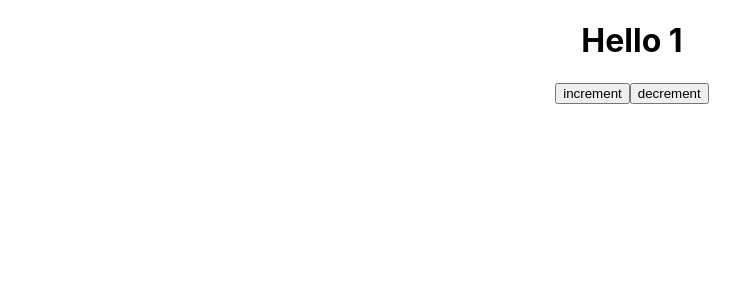
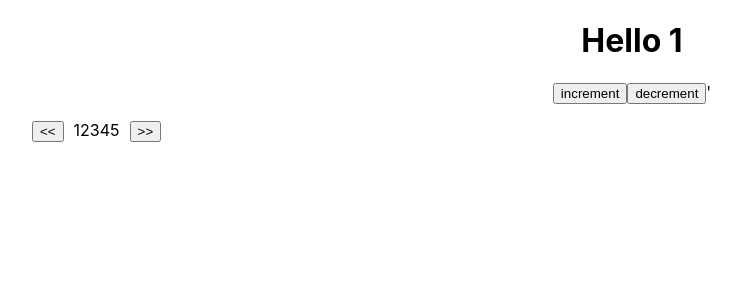
Before and after one commit to tmdgusya/ReactHookPractice, a React (Create React App) app: page / in a window 1280 px wide. Shown: the top 300 px of the page, without its empty margins (8-749 px from the left). Built offline with nearby package versions, Linux system fonts and the light colour scheme.

Commit message:
feat: PageNation 추가

```diff
--- a/src/App.js
+++ b/src/App.js
@@ -1,58 +1,54 @@
 import './App.css';
 import React, { useState } from "react";
+import styled from 'styled-components';
 
-// const App = () => {
-//
-//   const [item, setItem] = useState(1);
-//   const incrementItem = () => setItem(item + 1);
-//   const decrementItem = () => setItem(item - 1);
-//
-//   return (
-//     <div className="App">
-//       <h1>Hello {item}</h1>
-//       <button onClick={incrementItem}>increment</button>
-//       <button onClick={decrementItem}>decrement</button>
-//     </div>
-//   );
-// }
+const App = () => {
 
-class App extends React.Component {
+  const [item, setItem] = useState(1);
+  const incrementItem = () => setItem(item + 1);
+  const decrementItem = () => setItem(item - 1);
 
-    constructor(props) {
-        super(props);
-        this.state = {
-            item : 1
-        }
-    }
+  return (
+    <div className="App">
+      <h1>Hello {item}</h1>
+      <button onClick={incrementItem}>increment</button>
+      <button onClick={decrementItem}>decrement</button>'
+        <Page />
+    </div>
+  );
+}
 
-    incrementItem = () => {
-        this.setState(state => {
-            return {
-                item : this.state.item + 1
-            }
-        })
-    };
+const PageBar = styled.ul`
+    list-style: none;
+    padding-left: 30px;
+`
 
-    decrementItem = () => {
-        this.setState(state => {
-            return {
-                item : this.state.item - 1
-            }
-        })
-    };
+const PageNumber = styled.li`
+    float: left;
+    margin-left: 10px;
+`
 
-    render() {
-        const item = this.state.item;
 
-        return (
-            <div className="App">
-                <h1>Hello {item}</h1>
-                <button onClick={this.incrementItem}>increment</button>
-                <button onClick={this.decrementItem}>decrement</button>
-            </div>
-        )
-    }
+const Page = () => {
+    const [bar, setBar] = useState([1,2,3,4,5]);
 
+    const pageUp = () => setBar(
+        bar.map(page => page + 1)
+    )
+
+    const pageDown = () => setBar(
+        bar.map(page => page - 1)
+    )
+
+    return (
+        <div className="Page">
+            <PageBar key={bar.toString()}>
+                <PageNumber><button onClick={pageDown}>{'<<'}</button></PageNumber>
+                <PageNumber>{bar}</PageNumber>
+                <PageNumber><button onClick={pageUp}>{'>>'}</button></PageNumber>
+            </PageBar>
+        </div>
+    )
 }
 
 export default App;
```
